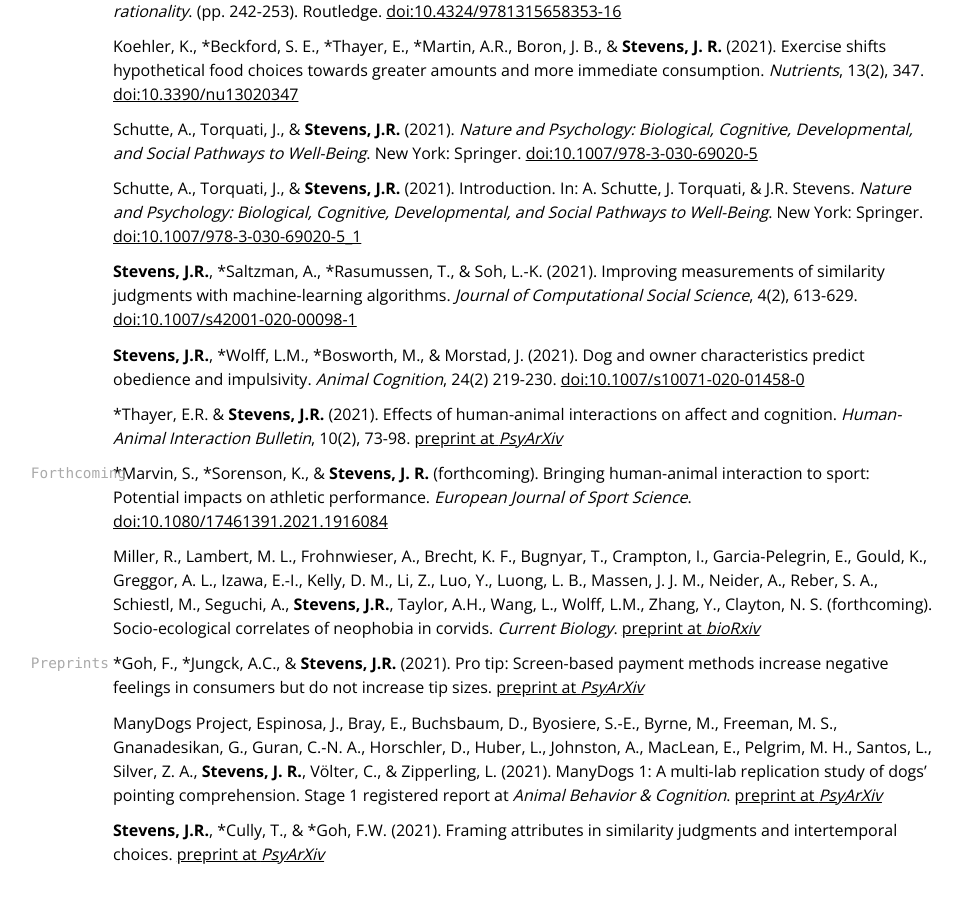
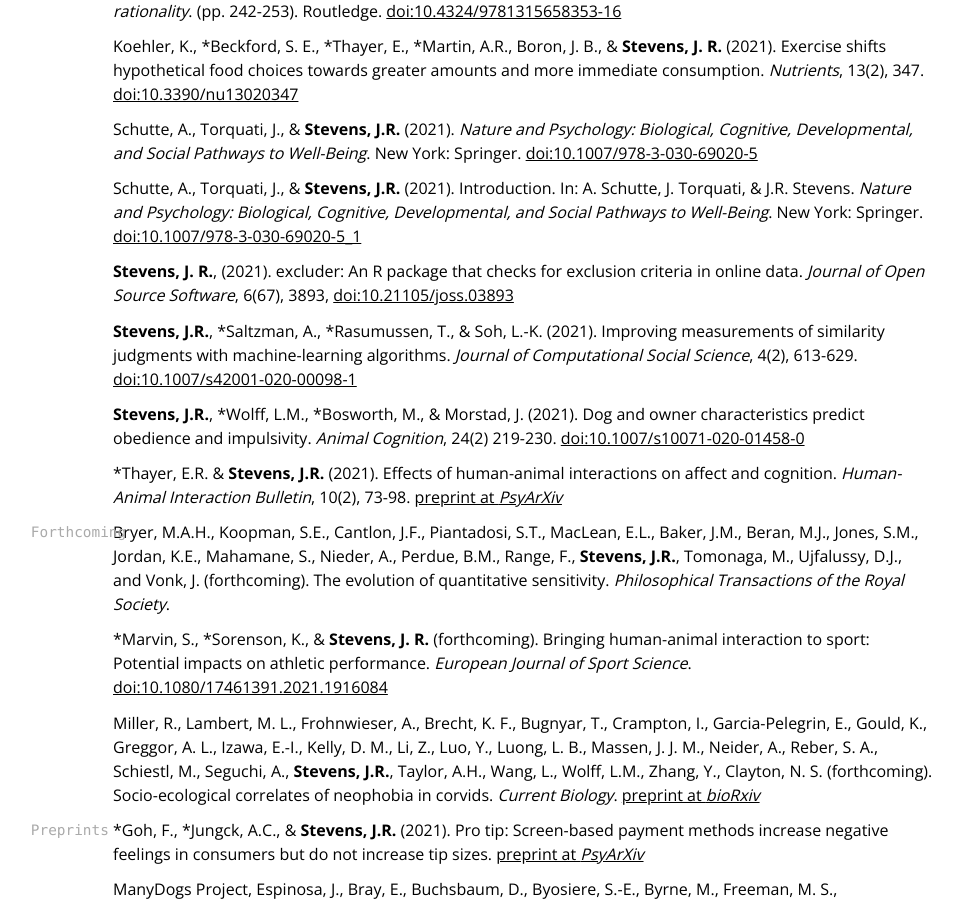
Before and after one commit to JeffreyRStevens/cv, a Jekyll site: the page built from index.md, in a window 1280 px wide and 900 px high, scrolled down 6337 px. Shown: the whole window, without its empty margins (219-1181 px from the left). Built offline with Jekyll 4.4.1, drawn with Linux system fonts in a browser that asks for light colours; nearby versions of some CDN libraries; some web fonts are replaced.

Commit message:
Add JOSS paper

```diff
--- a/index.md
+++ b/index.md
@@ -257,6 +257,8 @@ Schutte, A., Torquati, J., & **Stevens, J.R.** (2021). *Nature and Psychology: B
 
 Schutte, A., Torquati, J., & **Stevens, J.R.** (2021). Introduction. In: A. Schutte, J. Torquati, & J.R. Stevens. *Nature and Psychology: Biological, Cognitive, Developmental, and Social Pathways to Well-Being*. New York: Springer. [doi:10.1007/978-3-030-69020-5_1](https://doi.org/10.1007/978-3-030-69020-5_1)
 
+**Stevens, J. R.**, (2021). excluder: An R package that checks for exclusion criteria in online data. *Journal of Open Source Software*, 6(67), 3893, [doi:10.21105/joss.03893](https://doi.org/10.21105/joss.03893)
+
 **Stevens, J.R.**, \*Saltzman, A., \*Rasumussen, T., & Soh, L.-K. (2021). Improving measurements of similarity judgments with machine-learning algorithms. *Journal of Computational Social Science*, 4(2), 613-629. [doi:10.1007/s42001-020-00098-1](https://doi.org/10.1007/s42001-020-00098-1)
 
 **Stevens, J.R.**, \*Wolff, L.M., \*Bosworth, M., & Morstad, J. (2021). Dog and owner characteristics predict obedience and impulsivity. *Animal Cognition*, 24(2) 219-230. [doi:10.1007/s10071-020-01458-0](https://doi.org/10.1007/s10071-020-01458-0)
@@ -264,6 +266,8 @@ Schutte, A., Torquati, J., & **Stevens, J.R.** (2021). Introduction. In: A. Schu
 \*Thayer, E.R. & **Stevens, J.R.** (2021). Effects of human-animal interactions on affect and cognition. *Human-Animal Interaction Bulletin*, 10(2), 73-98. [preprint at *PsyArXiv*](https://doi.org/10.31234/osf.io/7v5nq)
 
 `Forthcoming`
+Bryer, M.A.H., Koopman, S.E., Cantlon, J.F., Piantadosi, S.T., MacLean, E.L., Baker, J.M., Beran, M.J., Jones, S.M., Jordan, K.E., Mahamane, S., Nieder, A., Perdue, B.M., Range, F., **Stevens, J.R.**, Tomonaga, M., Ujfalussy, D.J., and Vonk, J. (forthcoming). The evolution of quantitative sensitivity. *Philosophical Transactions of the Royal Society*.
+
 \*Marvin, S., \*Sorenson, K., & **Stevens, J. R.** (forthcoming). Bringing human-animal interaction to sport: Potential impacts on athletic performance. *European Journal of Sport Science*. [doi:10.1080/17461391.2021.1916084](https://doi.org/10.1080/17461391.2021.1916084)
 
 Miller, R., Lambert, M. L., Frohnwieser, A., Brecht, K. F., Bugnyar, T., Crampton, I., Garcia-Pelegrin, E., Gould, K., Greggor, A. L., Izawa, E.-I., Kelly, D. M., Li, Z., Luo, Y., Luong, L. B., Massen, J. J. M., Neider, A., Reber, S. A., Schiestl, M., Seguchi, A., **Stevens, J.R.**, Taylor, A.H., Wang, L.,  Wolff, L.M.,  Zhang, Y., Clayton, N. S. (forthcoming). Socio-ecological correlates of neophobia in corvids. *Current Biology*. [preprint at *bioRxiv*](https://doi.org/10.1101/2021.07.27.453788)
```
Also changed, not shown: cv.md (+4 -0 lines).
